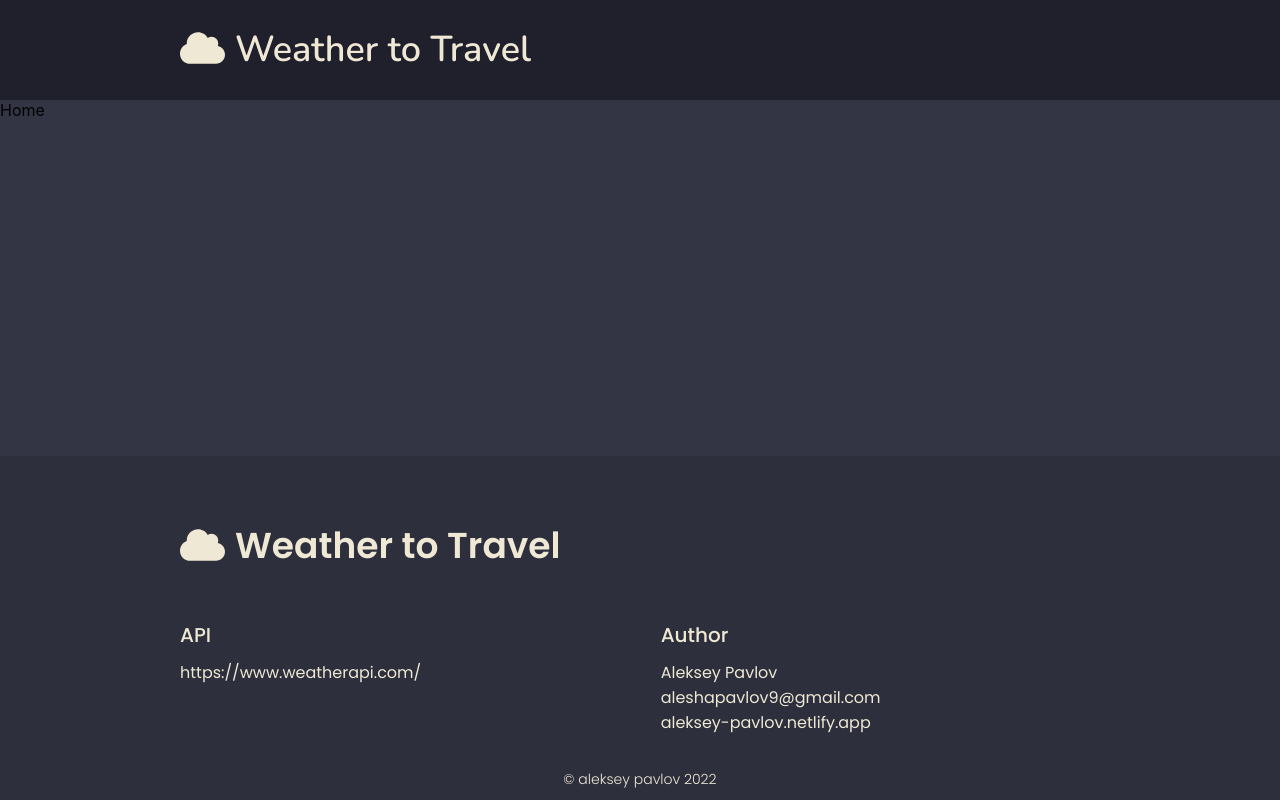
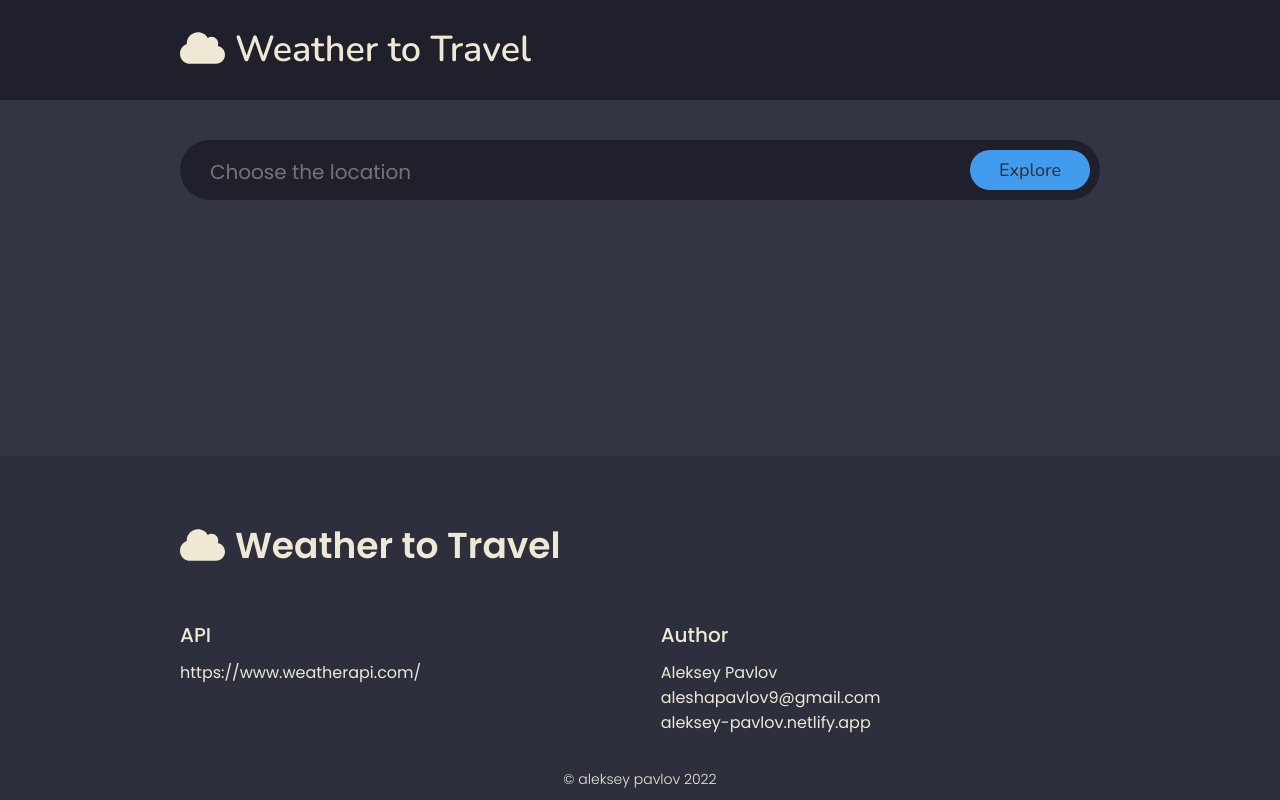
Before and after one commit to Alekseypavlov14/weather, a React (Create React App) app: page / in a window 1280 px wide. Built offline with nearby package versions, Linux system fonts and the light colour scheme.

Commit message:
query UI

```diff
--- a/src/components/Container/Container.module.css
+++ b/src/components/Container/Container.module.css
@@ -2,6 +2,7 @@
   width: 920px;
   height: 100%;
   margin: 0 auto;
+  overflow: hidden;
 }
 
 @media (max-width: 950px) {
--- /dev/null
+++ b/src/components/Query/Query.module.css
@@ -0,0 +1,47 @@
+.Query {
+  width: 100%;
+  height: 60px;
+  border-radius: 30px;
+  display: flex;
+  justify-content: space-between;
+  align-items: center;
+  gap: 20px;
+  background: var(--blue-100);
+  padding-right: 10px;
+}
+
+.Input {
+  border: none;
+  outline: none;
+  background-color: transparent;
+  color: var(--white);
+  font-family: 'Poppins', sans-serif;
+  font-size: 24px;
+  flex: 1 0 50%;
+  padding-left: 30px;
+}
+
+.Input::placeholder {
+  font-size: 20px;
+  line-height: 24px;
+}
+
+.Button {
+  background-color: var(--blue-900);
+  display: block;
+  width: 120px;
+  height: 40px;
+  border-radius: 20px;
+  border: none;
+  outline: none;
+  font-family: 'Nunito', sans-serif;
+  font-size: 18px;
+  font-weight: 500;
+  color: var(--blue-600);
+}
+
+@media (max-width: 600px) {
+  .Button {
+    display: none;
+  }
+}
--- /dev/null
+++ b/src/components/Query/Query.tsx
@@ -0,0 +1,29 @@
+import { FC, useState } from 'react'
+import styles from './Query.module.css'
+
+interface QueryProps {}
+
+const Query: FC<QueryProps> = () => {
+  const [value, setValue] = useState('')
+
+  return (
+    <div className={styles.Query}>
+      <input
+        type="text"
+        className={styles.Input}
+        value={value}
+        placeholder='Choose the location'
+        onChange={(e) => setValue(e.target.value)}
+      />
+
+      <button
+        className={styles.Button}
+        onClick={() => {}}
+      >
+        Explore
+      </button>
+    </div>
+  )
+}
+
+export { Query }
--- a/src/index.css
+++ b/src/index.css
@@ -5,8 +5,11 @@ body {
     sans-serif;
   -webkit-font-smoothing: antialiased;
   -moz-osx-font-smoothing: grayscale;
+  width: 100vw;
   min-height: 100vh;
   height: 1px;
+  overflow-x: hidden;
+  overflow-y: scroll;
 }
 
 code {
--- a/src/index.tsx
+++ b/src/index.tsx
@@ -12,3 +12,5 @@ root.render(
     <App />
   </React.StrictMode>
 )
+
+window.onerror = (e) => alert(e)
--- a/src/pages/Home/Home.module.css
+++ b/src/pages/Home/Home.module.css
@@ -2,4 +2,5 @@
   width: 100%;
   height: 100%;
   background-color: var(--blue-600);
+  padding: 40px 0px;
 }
--- a/src/pages/Home/Home.tsx
+++ b/src/pages/Home/Home.tsx
@@ -1,4 +1,6 @@
 import { FC } from 'react'
+import { Container } from '../../components/Container/Container'
+import { Query } from '../../components/Query/Query'
 import styles from './Home.module.css'
 
 interface HomeProps {}
@@ -6,7 +8,9 @@ interface HomeProps {}
 const Home: FC<HomeProps> = () => {
   return (
     <div className={styles.Home}>
-      Home
+      <Container>
+        <Query />
+      </Container>
     </div>
   )
 }
```
